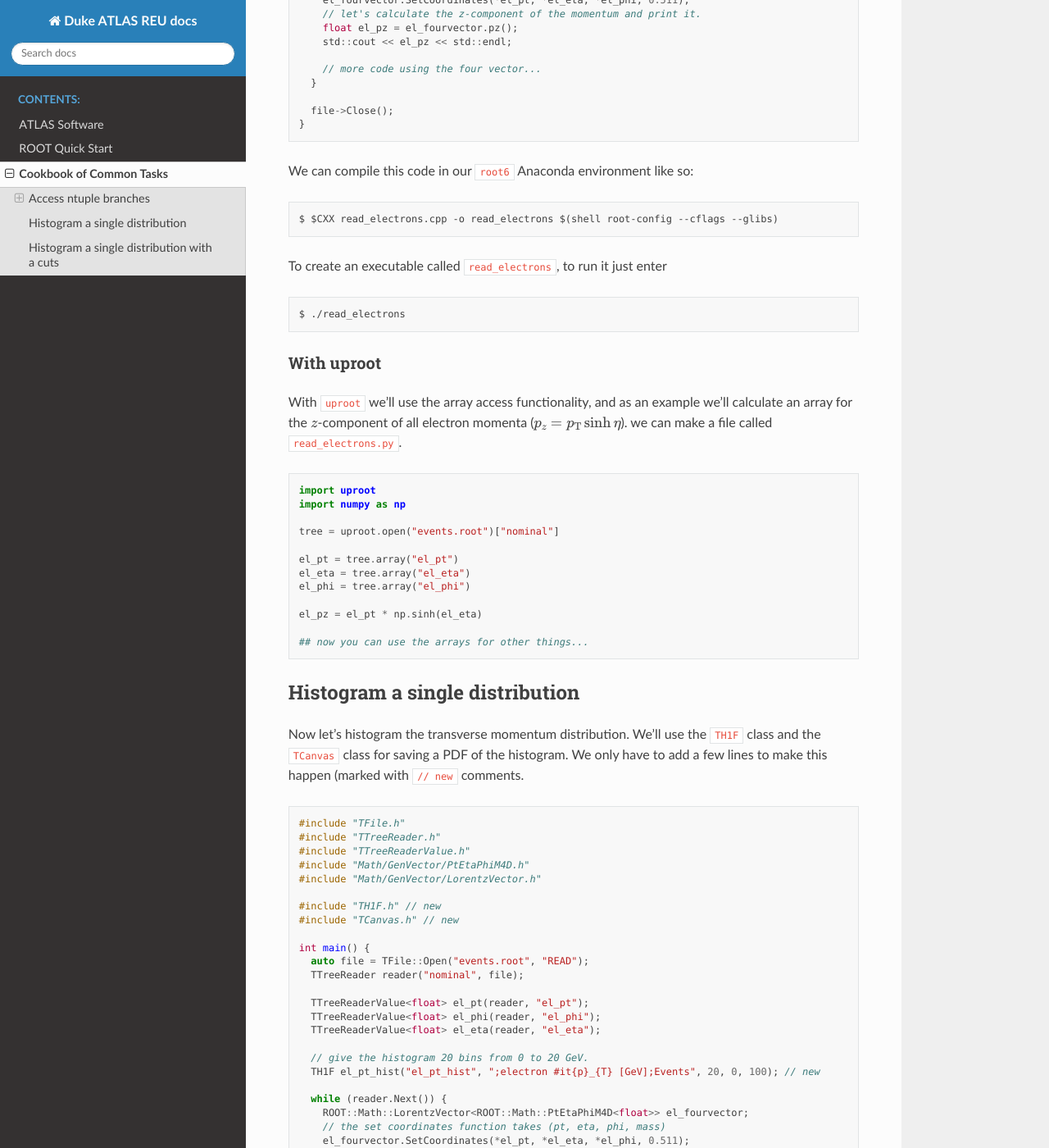
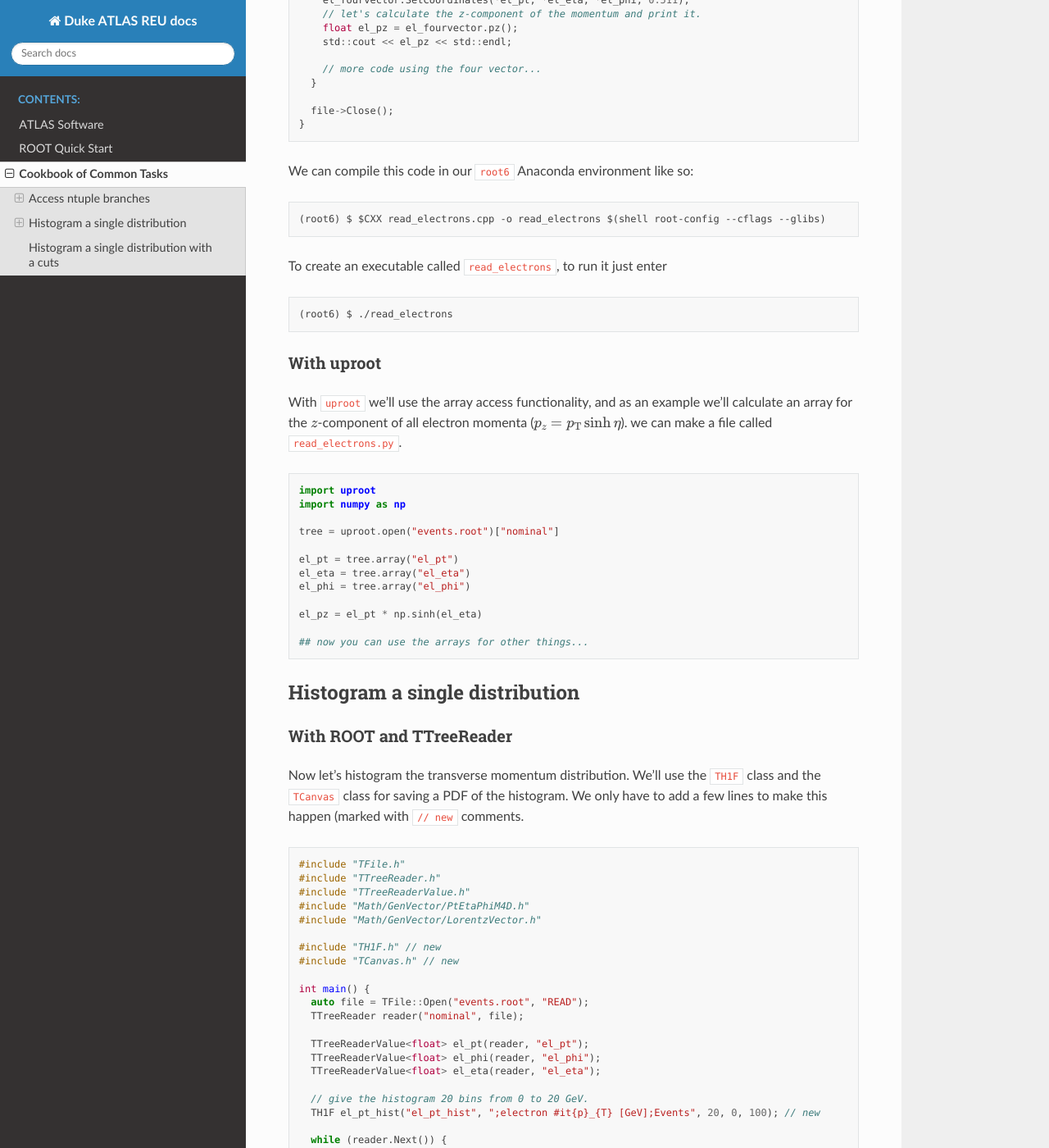
Before and after one commit to escambron/hep101-docs, a Sphinx documentation site: the page built from docs/useful.rst, in a window 1280 px wide and 1400 px high, scrolled down 979 px. Shown: the whole window at 82% size. Built offline with Sphinx 7.4.7 and the Read the Docs theme 2.0.0, drawn with Linux system fonts in a browser that asks for light colours; some of the changed text lies outside the part shown.

Commit message:
cookbook

```diff
--- a/docs/useful.rst
+++ b/docs/useful.rst
@@ -61,13 +61,13 @@
 
 .. code-block::
 
-   $ $CXX read_electrons.cpp -o read_electrons $(shell root-config --cflags --glibs)
+   (root6) $ $CXX read_electrons.cpp -o read_electrons $(shell root-config --cflags --glibs)
 
 To create an executable called ``read_electrons``, to run it just enter
 
 .. code-block::
 
-   $ ./read_electrons
+   (root6) $ ./read_electrons
 
 
 With uproot
@@ -96,6 +96,9 @@
 
 Histogram a single distribution
 -------------------------------
+
+With ROOT and TTreeReader
+^^^^^^^^^^^^^^^^^^^^^^^^^
 
 Now let's histogram the transverse momentum distribution. We'll use
 the ``TH1F`` class and the ``TCanvas`` class for saving a PDF of the
@@ -148,8 +151,12 @@
 a new file called ``pt_hist.pdf``, which includes the histogram we
 created.
 
+With uproot via matplotlib
+^^^^^^^^^^^^^^^^^^^^^^^^^^
+
+abc
 
 Histogram a single distribution with a cuts
 -------------------------------------------
 
-a
+abc
```
